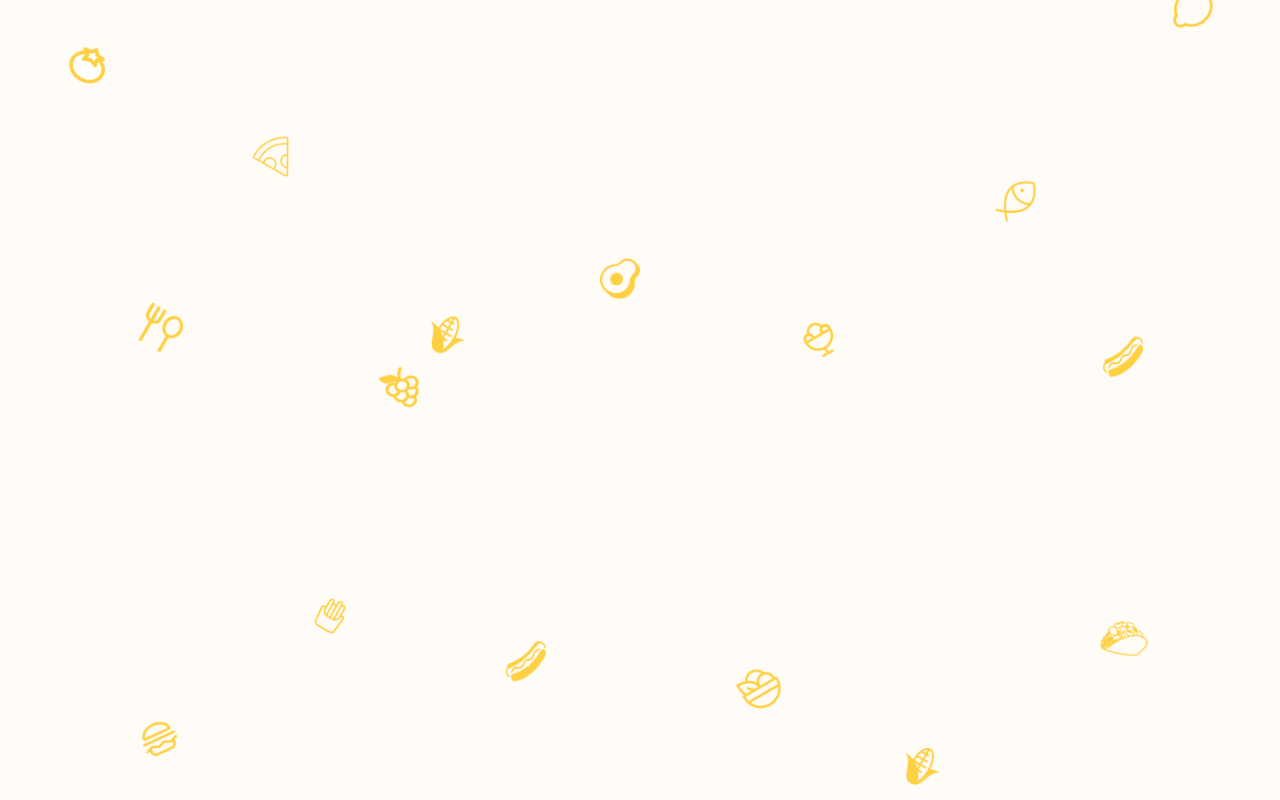
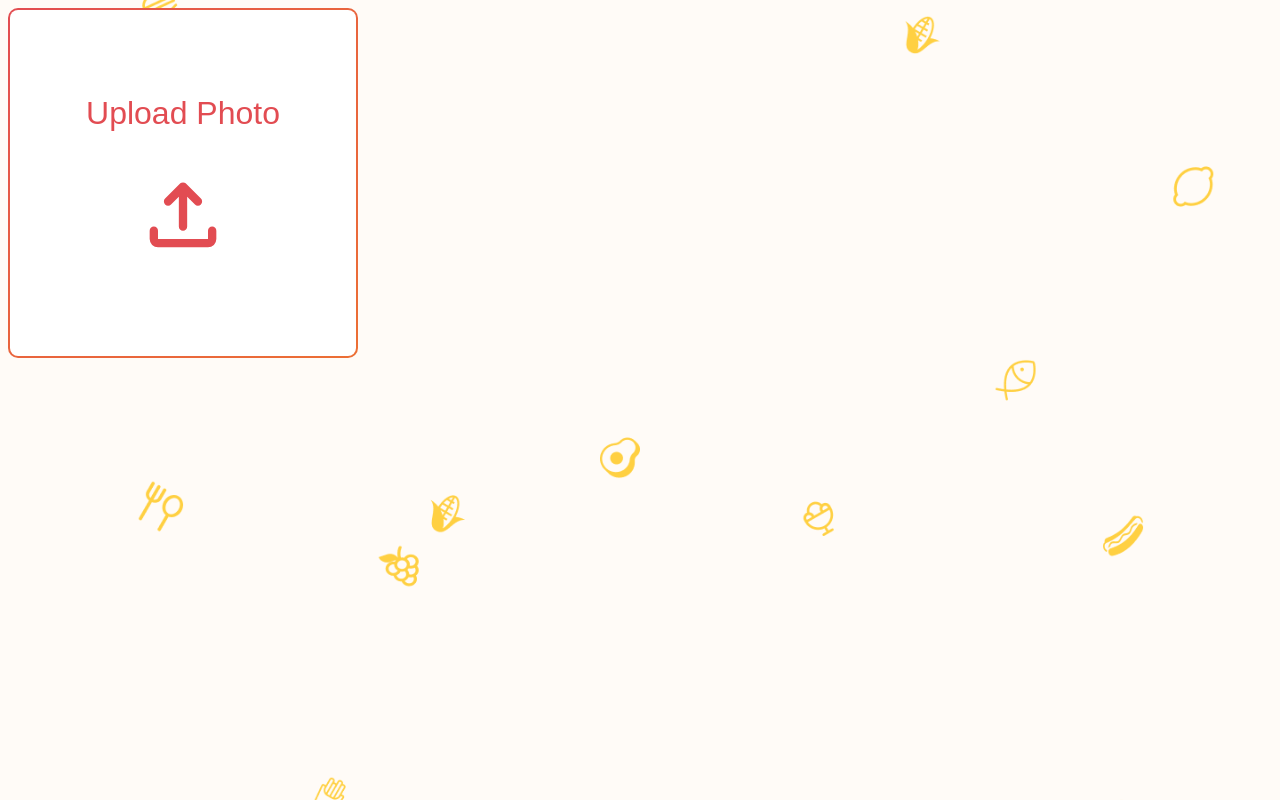
Before and after one commit to tora2002/Restaurant-Demo, a React (Create React App) app: page /upload in a window 1280 px wide. Built offline with nearby package versions, Linux system fonts and the light colour scheme.

Commit message:
Functioning upload button with upload preview

```diff
--- a/package.json
+++ b/package.json
@@ -35,5 +35,8 @@
       "last 1 firefox version",
       "last 1 safari version"
     ]
+  },
+  "devDependencies": {
+    "@iconify/react": "^4.1.0"
   }
 }
--- a/src/App.js
+++ b/src/App.js
@@ -6,10 +6,13 @@ import Register from './pages/register/register';
 import Group from './pages/group/group';
 import Swipe from './pages/swipe/swipe';
 import Upload from './pages/upload/upload';
+import UploadButton from './components/uploadButton/uploadButton';
 
 function App() {
+
   return (
     <>
+
       <Router>
         <Routes>
         <Route exact path={'/'} element={ <Home/> } />
@@ -20,6 +23,7 @@ function App() {
         <Route exact path={'/upload'} element={ <Upload/> } />
         </Routes>
       </Router>
+      <UploadButton/>
     </>
   );
 }
--- /dev/null
+++ b/src/components/uploadButton/uploadButton.css
@@ -0,0 +1,17 @@
+.uploadBtn{
+    font-size: xx-large;
+    align-items: center;
+    width: 350px;
+    height: 350px;
+    border: double 2px transparent;
+    border-radius: 10px;
+     background-image: linear-gradient(white, white), radial-gradient(circle at top left, var(--indian-red),var(--orange));
+    background-origin: border-box;
+    background-clip: padding-box, border-box;
+}
+.txtGradient{
+    color: var(--indian-red);
+}
+input{
+    display: none;
+}
--- /dev/null
+++ b/src/components/uploadButton/uploadButton.js
@@ -0,0 +1,45 @@
+import React from "react";
+import './uploadButton.css';
+import { Icon } from '@iconify/react';
+import { useState } from 'react';
+
+function UploadButton() {
+    const [image, setImage] = useState({ preview: "", raw: "" });
+    const handleChange = e => {
+        if (e.target.files.length) {
+          setImage({
+            preview: URL.createObjectURL(e.target.files[0]),
+            raw: e.target.files[0]
+          });
+        }
+      };
+    return (
+    <div>
+      <button className="uploadBtn"  >
+       {(image.preview === "") &&
+        <label>
+            <p className="txtGradient"> Upload Photo </p>
+            <input id="file-upload" type="file" onChange={handleChange}  />
+            <p className="txtGradient">
+                <Icon fontSize={100} icon="material-symbols:upload-rounded" />
+            </p>
+        </label>
+        }
+        {image.preview ? (
+          <img src={image.preview} alt="uploadPreview" width="300" height="300" />
+        ) : (
+          <>
+          </>
+        )}
+         <input
+            type="file"
+            id="upload-button"
+            style={{ display: "none" }}
+            onChange={handleChange}
+            />
+      </button>
+     </div>
+    )
+  };
+
+export default UploadButton;
```
Also changed, not shown: 2 other files (tests, documents, lock files or other folders).
